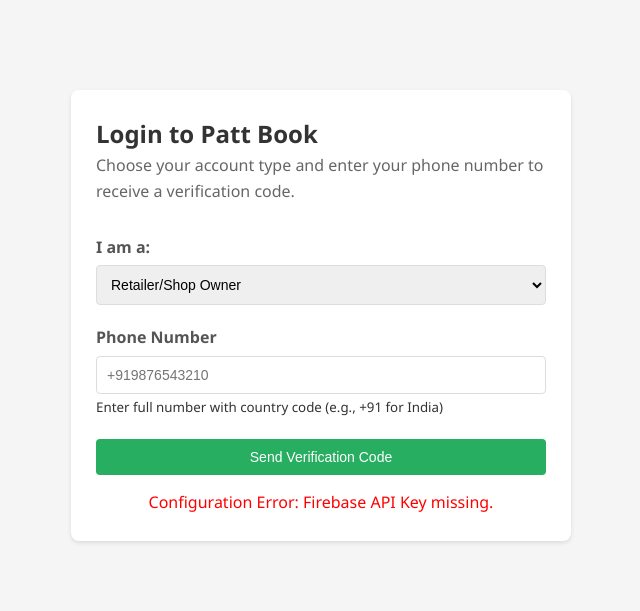
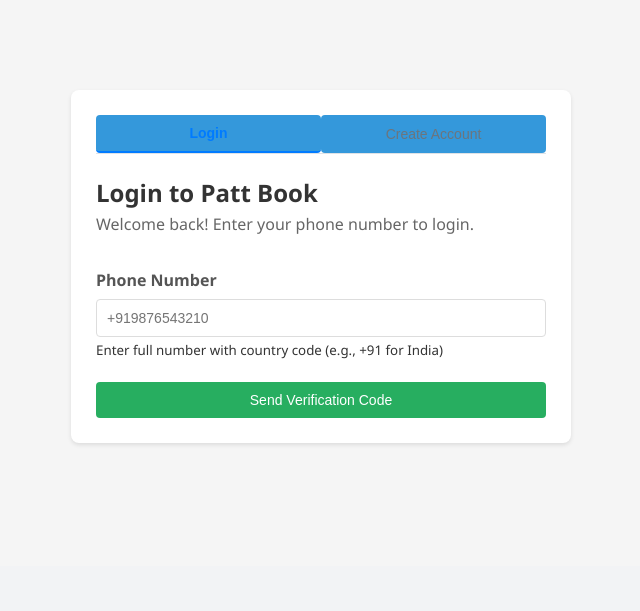
Before and after one commit to fayizmfb/patt-book, a Flask app: page /login in a window 1280 px wide. Shown: the part 234-845 px from the top of the page, without its empty margins (319-959 px from the left). After the commit the page ends 679 px from the top, so only its background shows below. Run offline with Flask 3, Linux system fonts and the light colour scheme; some libraries are stand-ins or nearby versions.

Commit message:
Refactor Login vs Signup flow

```diff
--- a/app.py
+++ b/app.py
@@ -55,7 +55,10 @@ def login():
             decoded_token = verify_firebase_token(id_token)
             if decoded_token:
                 phone_number = decoded_token.get('phone_number')
-                user_type = request.form.get('user_type', 'retailer')
+                auth_mode = request.form.get('auth_mode', 'login')
+                # In login mode, user type isn't selectable, so we don't rely on it for existence check
+                # In signup mode, we use it to direct to onboarding
+                user_type_form = request.form.get('user_type', 'retailer')
 
                 db = get_db()
                 try:
@@ -65,31 +68,40 @@ def login():
                         (phone_number,)
                     ).fetchone()
 
-                    if user:
-                        # Existing user - login
-                        # If user exists but trying to login as different type, warn or handle?
-                        # For now assume phone number unique per user
-                        session['user_id'] = user['id']
-                        session['user_type'] = user['user_type']
-                        session['phone_number'] = phone_number
-
-                        db.execute('UPDATE users SET last_login = CURRENT_TIMESTAMP WHERE id = ?', (user['id'],))
-                        db.commit()
-
-                        flash('Login successful!', 'success')
-                        if user['user_type'] == 'retailer':
-                            return redirect(url_for('retailer_dashboard'))
+                    if auth_mode == 'login':
+                        if user:
+                            # Strict Login: User must exist
+                            session['user_id'] = user['id']
+                            session['user_type'] = user['user_type']
+                            session['phone_number'] = phone_number
+
+                            db.execute('UPDATE users SET last_login = CURRENT_TIMESTAMP WHERE id = ?', (user['id'],))
+                            db.commit()
+
+                            flash('Login successful!', 'success')
+                            if user['user_type'] == 'retailer':
+                                return redirect(url_for('retailer_dashboard'))
+                            else:
+                                return redirect(url_for('customer_dashboard'))
                         else:
-                            return redirect(url_for('customer_dashboard'))
-                    else:
-                        # New user - redirect to onboarding
-                        session['phone_number'] = phone_number
-                        session['user_type'] = user_type
-
-                        if user_type == 'retailer':
-                            return redirect(url_for('retailer_onboarding'))
+                            # User does not exist, but tried to login
+                            flash('Account not found. Please create an account.', 'error')
+                            return render_template('login.html', firebase_config=FIREBASE_CONFIG)
+
+                    else: # auth_mode == 'signup' or unknown (default to signup behavior if specific)
+                        if user:
+                            # User exists, but tried to sign up
+                            flash('Account already exists. Please login.', 'warning')
+                            return render_template('login.html', firebase_config=FIREBASE_CONFIG)
                         else:
-                            return redirect(url_for('customer_onboarding'))
+                            # Strict Signup: User must NOT exist
+                            session['phone_number'] = phone_number
+                            session['user_type'] = user_type_form
+
+                            if user_type_form == 'retailer':
+                                return redirect(url_for('retailer_onboarding'))
+                            else:
+                                return redirect(url_for('customer_onboarding'))
                 finally:
                     db.close()
             else:
--- a/templates/login.html
+++ b/templates/login.html
@@ -5,21 +5,31 @@
 {% block content %}
 
 <div class="card" style="max-width: 500px; margin: 50px auto;">
-    <h2>Login to Patt Book</h2>
+    <!-- Auth Tabs -->
+    <div class="auth-tabs" style="display: flex; margin-bottom: 20px; border-bottom: 1px solid #dee2e6;">
+        <button class="btn btn-link nav-tab active" id="tab-login" onclick="switchMode('login')"
+            style="flex: 1; text-decoration: none; font-weight: bold; padding: 10px; border-bottom: 2px solid #007bff; color: #007bff;">Login</button>
+        <button class="btn btn-link nav-tab" id="tab-signup" onclick="switchMode('signup')"
+            style="flex: 1; text-decoration: none; color: #6c757d; padding: 10px;">Create Account</button>
+    </div>
+
+    <h2 id="form-title">Login to Patt Book</h2>
     <p style="color: #666; margin-bottom: 30px;" id="login-helper-text">
-        Choose your account type and enter your phone number to receive a verification code.
+        Welcome back! Enter your phone number to login.
     </p>
 
     <!-- Hidden form to submit ID token to backend after Firebase verification -->
     <form id="login-form" method="POST" action="{{ url_for('login') }}" style="display: none;">
         <input type="hidden" name="id_token" id="id_token">
         <input type="hidden" name="user_type" id="hidden_user_type">
+        <input type="hidden" name="auth_mode" id="auth_mode" value="login">
     </form>
 
     <div id="auth-container">
         <!-- Step 1: Phone Number Input -->
         <div id="phone-section">
-            <div class="form-group">
+            <!-- User Type Selection (Only for Signup) -->
+            <div class="form-group" id="user-type-group" style="display: none;">
                 <label for="user_type">I am a:</label>
                 <select id="user_type" class="form-control">
                     <option value="retailer">Retailer/Shop Owner</option>
@@ -64,9 +74,58 @@
 <script src="https://www.gstatic.com/firebasejs/9.6.1/firebase-auth-compat.js"></script>
 
 <script>
+    // Use the config injected from server or available globally?
+    // We need a way to get config here. Let's assume we can fetch it or it's rendered.
+    // For base.html, we might not have 'firebase_config' variable always passed.
+    // Best approach: Fetch it from an endpoint if invalid, or embed if possible.
+    // Let's rely on a safe fetch for now or reuse if defined.
+
+    // Mode switching logic
+    function switchMode(mode) {
+        const tabLogin = document.getElementById('tab-login');
+        const tabSignup = document.getElementById('tab-signup');
+        const userTypeGroup = document.getElementById('user-type-group');
+        const authModeInput = document.getElementById('auth_mode');
+        const formTitle = document.getElementById('form-title');
+        const helperText = document.getElementById('login-helper-text');
+
+        if (mode === 'login') {
+            // Update Tabs
+            tabLogin.classList.add('active');
+            tabLogin.style.borderBottom = '2px solid #007bff';
+            tabLogin.style.color = '#007bff';
+
+            tabSignup.classList.remove('active');
+            tabSignup.style.borderBottom = 'none';
+            tabSignup.style.color = '#6c757d';
+
+            // Update UI
+            userTypeGroup.style.display = 'none';
+            authModeInput.value = 'login';
+            formTitle.innerText = 'Login to Patt Book';
+            helperText.innerText = 'Welcome back! Enter your phone number to login.';
+        } else {
+            // Update Tabs
+            tabSignup.classList.add('active');
+            tabSignup.style.borderBottom = '2px solid #007bff';
+            tabSignup.style.color = '#007bff';
+
+            tabLogin.classList.remove('active');
+            tabLogin.style.borderBottom = 'none';
+            tabLogin.style.color = '#6c757d';
+
+            // Update UI
+            userTypeGroup.style.display = 'block';
+            authModeInput.value = 'signup';
+            formTitle.innerText = 'Create Account';
+            helperText.innerText = 'New here? Create an account to get started.';
+        }
+    }
+
+    <script>
     // Initialize Firebase
         // Backend injects the config dictionary
-    const firebaseConfig = {{ firebase_config| tojson | safe }};
+        const firebaseConfig = {{ firebase_config| tojson | safe}};
 
         if (!firebaseConfig || !firebaseConfig.apiKey || firebaseConfig.apiKey === 'your-api-key-here') {
             console.error("Firebase config is missing or invalid. Check environment variables.");
```
Lines whose indentation alone changed are shown as unchanged.
